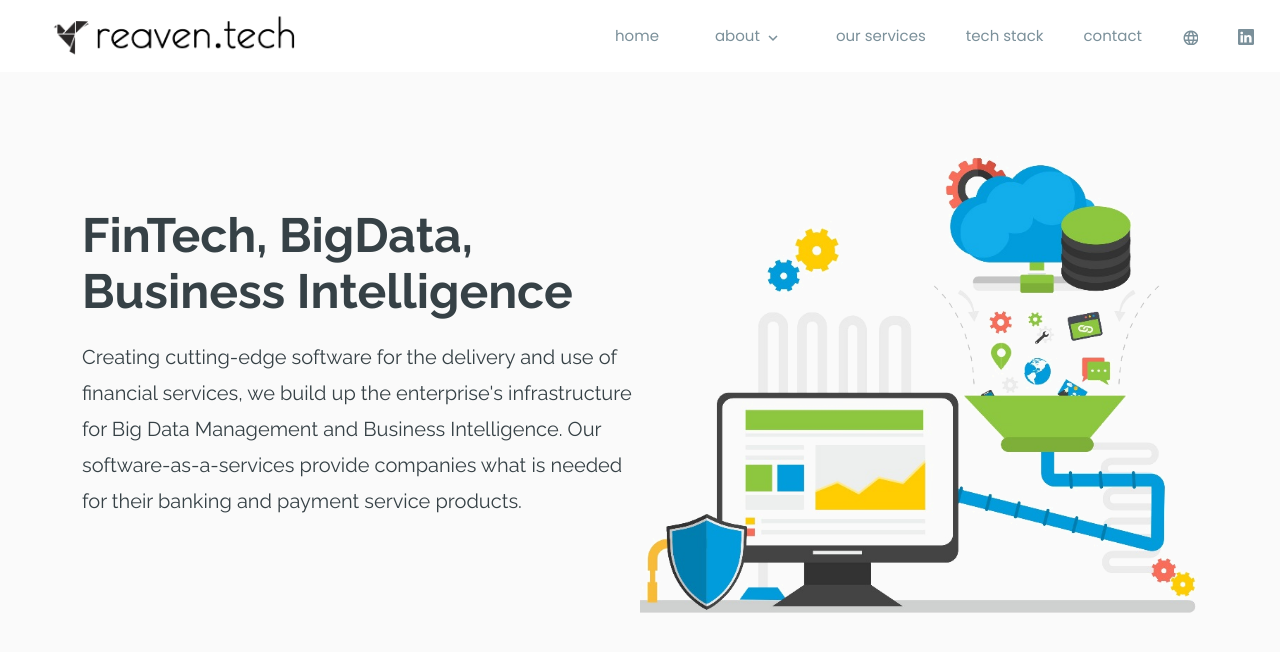
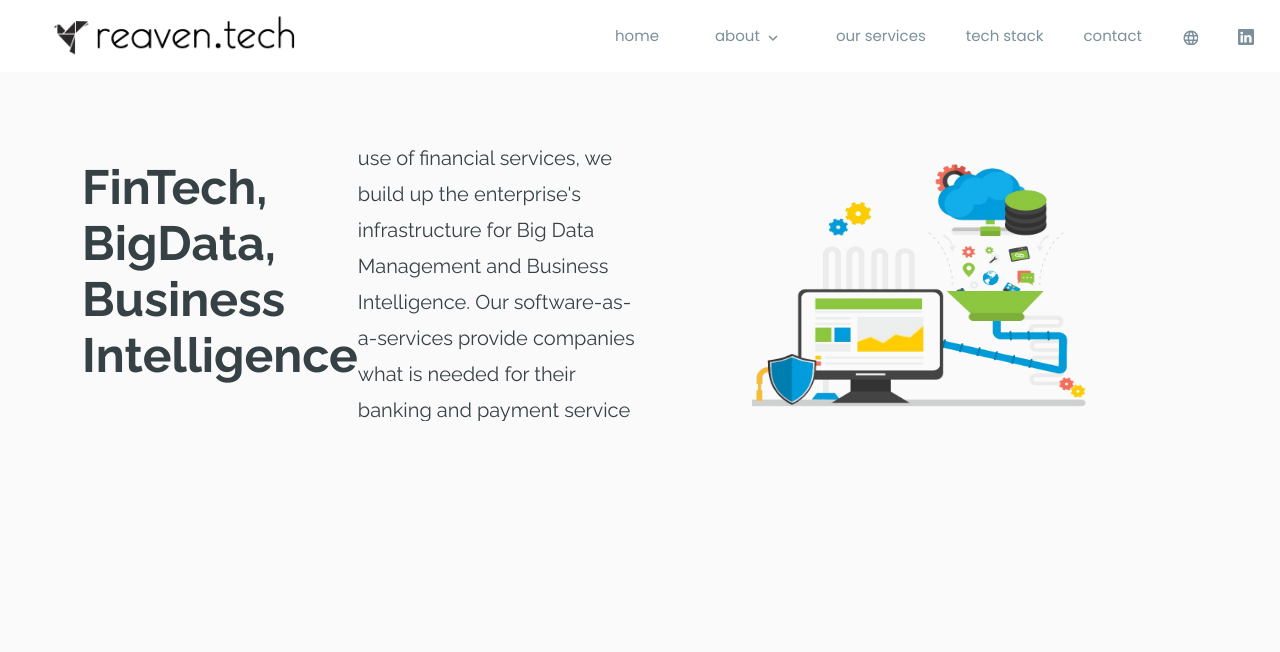
Before and after one commit to gamzenurmadan/angular-reaven-new-design, an Angular app: page / in a window 1280 px wide. Shown: the top 652 px of the page. Built offline with nearby package versions, Linux system fonts and the light colour scheme.

Commit message:
updates on side-nav and nav-bar

```diff
--- a/src/app/app.component.html
+++ b/src/app/app.component.html
@@ -1,25 +1,27 @@
 <app-main-nav>
+  <div class="container">
     <article style="margin-top: 70px; margin-bottom: -95px;">
-    <div class="container">
-      <div fxLayout="row" fxLayout.xs="column" fxLayoutWrap fxLayoutGap="0px" fxLayoutAlign="center center">
-
-        <div data-aos="fade-left" fxFlex="50%" fxFlexOrder="2" fxFlexOrder.xs='1' fxFlexAlign="center">
-          <img class="img-fluid" src="assets/images/hero-img.png">
-        </div>
-
-        <div data-aos="fade-up" style="width: 80%; height: 80%;" fxFlex="50%" fxFlexOrder="1" fxFlexOrder.xs='2' fxFlexAlign="center" >
+      <mat-grid-list cols="2" rowHeight="2:1">
+        <mat-grid-tile data-aos="fade-up">
+          <span fxLayoutAlign="center center">
             <h1 class="slogan">
               FinTech, BigData, Business Intelligence
             </h1>
+          </span>
 
-          <p class="text">
+          <span>
+            <p class="text" fxLayoutAlign="center center">
               Creating cutting-edge software for the delivery and use of financial services,
               we build up the enterprise's infrastructure for Big Data Management and Business Intelligence.
               Our software-as-a-services provide companies what is needed for their banking and payment service products.
             </p>
+          </span>
 
+        </mat-grid-tile>
+        <mat-grid-tile data-aos="fade-left">
+          <img class="tile-image" src="assets/images/hero-img.png" layout-fill>
+        </mat-grid-tile>
+      </mat-grid-list>
+    </article>
   </div>
-      </div>
-    </div>
-  </article>
 </app-main-nav>
--- a/src/app/app.component.scss
+++ b/src/app/app.component.scss
@@ -27,3 +27,9 @@
     color: #364146;
     line-height: 36px;
 }
+
+.tile-image{
+    width: 60%;
+    height: 90%;
+
+}
--- a/src/app/app.component.ts
+++ b/src/app/app.component.ts
@@ -1,4 +1,5 @@
-import { Component } from '@angular/core';
+import { Component, OnInit } from '@angular/core';
+import { BreakpointObserver, Breakpoints } from '@angular/cdk/layout';
 import * as AOS from 'aos';
 
 
@@ -7,10 +8,48 @@ import * as AOS from 'aos';
   templateUrl: './app.component.html',
   styleUrls: ['./app.component.scss']
 })
-export class AppComponent  {
+export class AppComponent implements OnInit {
   title = 'reaven-web';
 
-  ngOnInit(){
-    AOS.init();
+  cols : number | undefined;
+
+  gridByBreakpoint = {
+    xl: 3,
+    lg: 3,
+    md: 3,
+    sm: 2,
+    xs: 1
+  }
+
+  constructor(private breakpointObserver: BreakpointObserver) {
+    this.breakpointObserver.observe([
+      Breakpoints.XSmall,
+      Breakpoints.Small,
+      Breakpoints.Medium,
+      Breakpoints.Large,
+      Breakpoints.XLarge,
+    ]).subscribe(result => {
+      if (result.matches) {
+        if (result.breakpoints[Breakpoints.XSmall]) {
+          this.cols = this.gridByBreakpoint.xs;
+        }
+        if (result.breakpoints[Breakpoints.Small]) {
+          this.cols = this.gridByBreakpoint.sm;
+        }
+        if (result.breakpoints[Breakpoints.Medium]) {
+          this.cols = this.gridByBreakpoint.md;
+        }
+        if (result.breakpoints[Breakpoints.Large]) {
+          this.cols = this.gridByBreakpoint.lg;
+        }
+        if (result.breakpoints[Breakpoints.XLarge]) {
+          this.cols = this.gridByBreakpoint.xl;
+        }
+      }
+    });
+  }
+ngOnInit(){
+  AOS.init();
+
   }
 }
--- a/src/app/main-nav/main-nav.component.html
+++ b/src/app/main-nav/main-nav.component.html
@@ -20,6 +20,7 @@
       <a mat-list-item href="#">contact</a>
     </mat-nav-list>
   </mat-sidenav>
+
   <mat-sidenav-content>
     <mat-toolbar class="header">
         <span class="logo me-auto">
@@ -31,13 +32,15 @@
           <span [ngClass]="{hidden: (isHandset$ | async) === true}">
             <a href="#">home</a>
             <a mat-list-item href="#">
-                <button mat-button [matMenuTriggerFor]="menu" class="hidden-menu-item">about
+                <button mat-button [matMenuTriggerFor]="menu" #menuTrigger="matMenuTrigger" (mouseenter)="menuTrigger.openMenu()" class="hidden-menu-item">about
                   <mat-icon aria-label="expand more" style="vertical-align: center;">expand_more</mat-icon>
                 </button>
-              <mat-menu #menu="matMenu">
-                <button mat-menu-item class="hidden-menu-item">about us</button>
-                <button mat-menu-item class="hidden-menu-item">team</button>
-              </mat-menu>
+              <mat-menu #menu="matMenu" hasbackDrop="false" overlapTrigger="false" hasBackdrop="false">
+                <span (mouseleave)="menuTrigger.closeMenu()">
+                  <button mat-menu-item class="hidden-menu-item">about us</button>
+                  <button mat-menu-item class="hidden-menu-item">team</button>
+                </span>
+               </mat-menu>
             </a>
             <a href="#">our services</a>
             <a href="#">tech stack</a>
```
Lines whose indentation alone changed are shown as unchanged.
